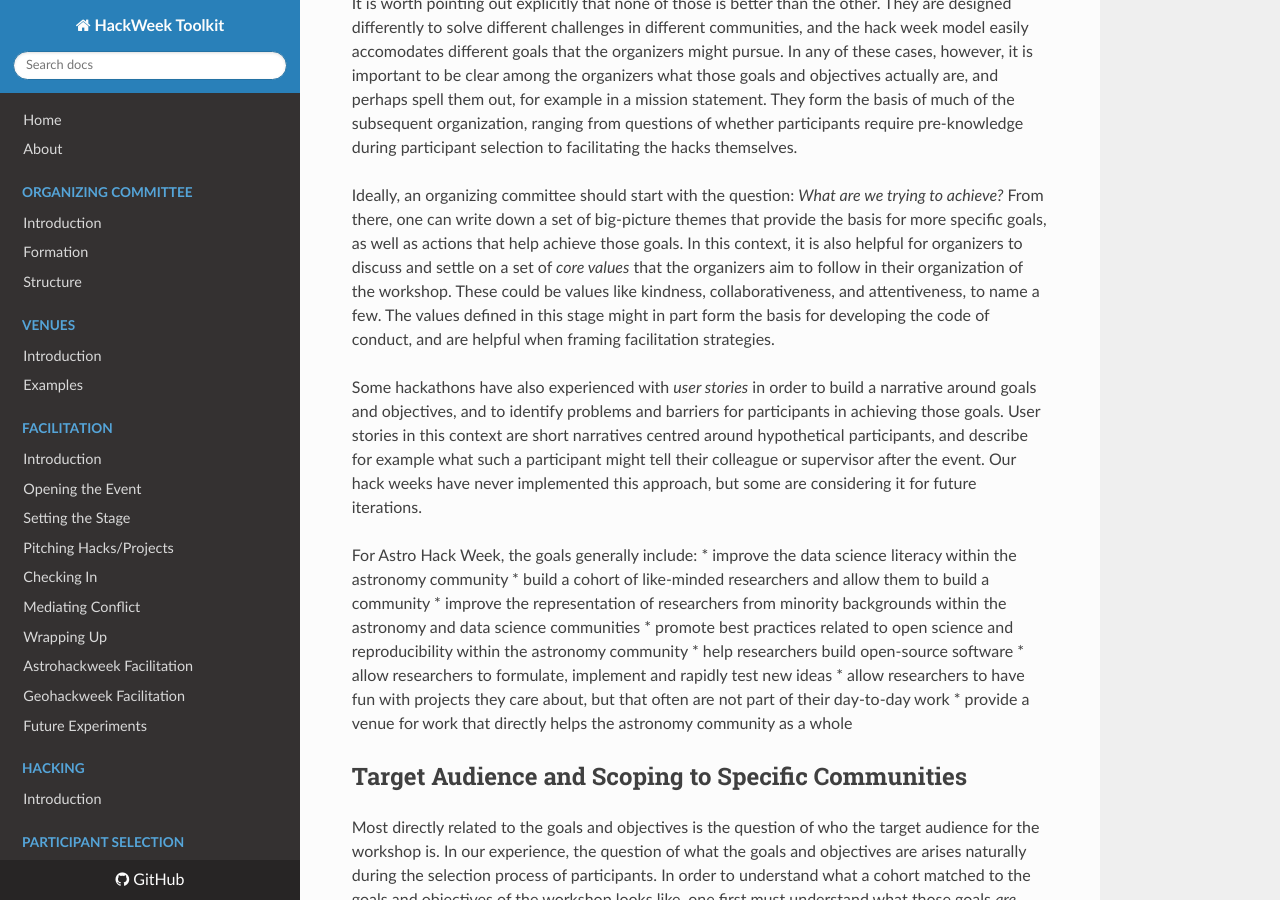
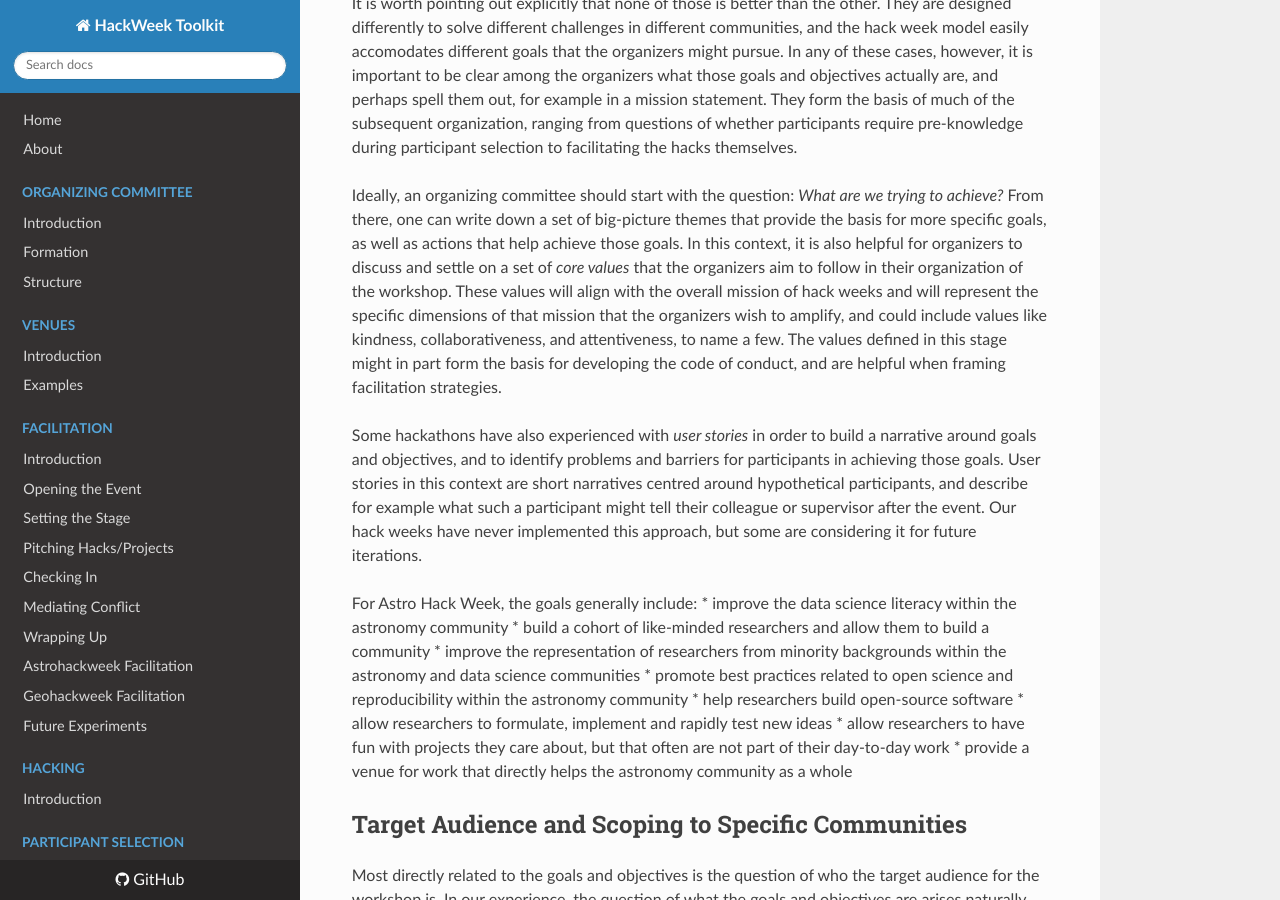
Before and after one commit to uwescience/HackWeek-Toolkit, an MkDocs documentation site: the page built from docs/Objectives/Objectives-and-Goals.md, in a window 1280 px wide and 900 px high, scrolled down 600 px. Built offline with MkDocs 1.6.1, drawn with Linux system fonts in a browser that asks for light colours; nearby versions of some CDN libraries.

Commit message:
Added Anthony's suggestion into objectives

```diff
--- a/docs/Objectives/Objectives-and-Goals.md
+++ b/docs/Objectives/Objectives-and-Goals.md
@@ -28,9 +28,12 @@ Ideally, an organizing committee should start with the question: *What are we tr
 From there, one can write down a set of big-picture themes that provide the basis for more specific
 goals, as well as actions that help achieve those goals.
 In this context, it is also helpful for organizers to discuss and settle on a set of *core values* that
-the organizers aim to follow in their organization of the workshop. These could be values like kindness,
+the organizers aim to follow in their organization of the workshop.
+These values will align with the overall mission of hack weeks and will represent the specific
+dimensions of that mission that the organizers wish to amplify, and could include values like kindness,
 collaborativeness, and attentiveness, to name a few. The values defined in this stage might in part form
 the basis for developing the code of conduct, and are helpful when framing facilitation strategies.
+
 
 Some hackathons have also experienced with *user stories* in order to build a narrative around goals
 and objectives, and to identify problems and barriers for participants in achieving those goals.
```
